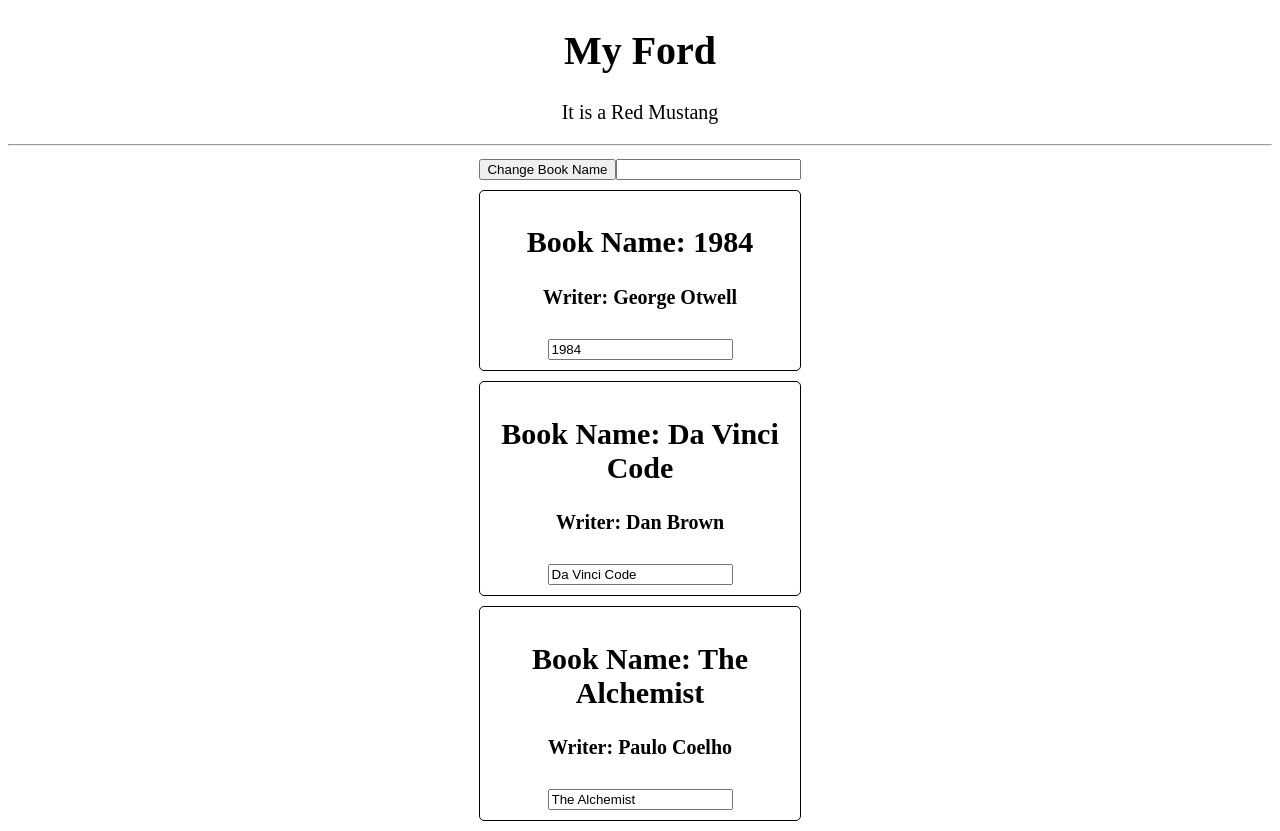
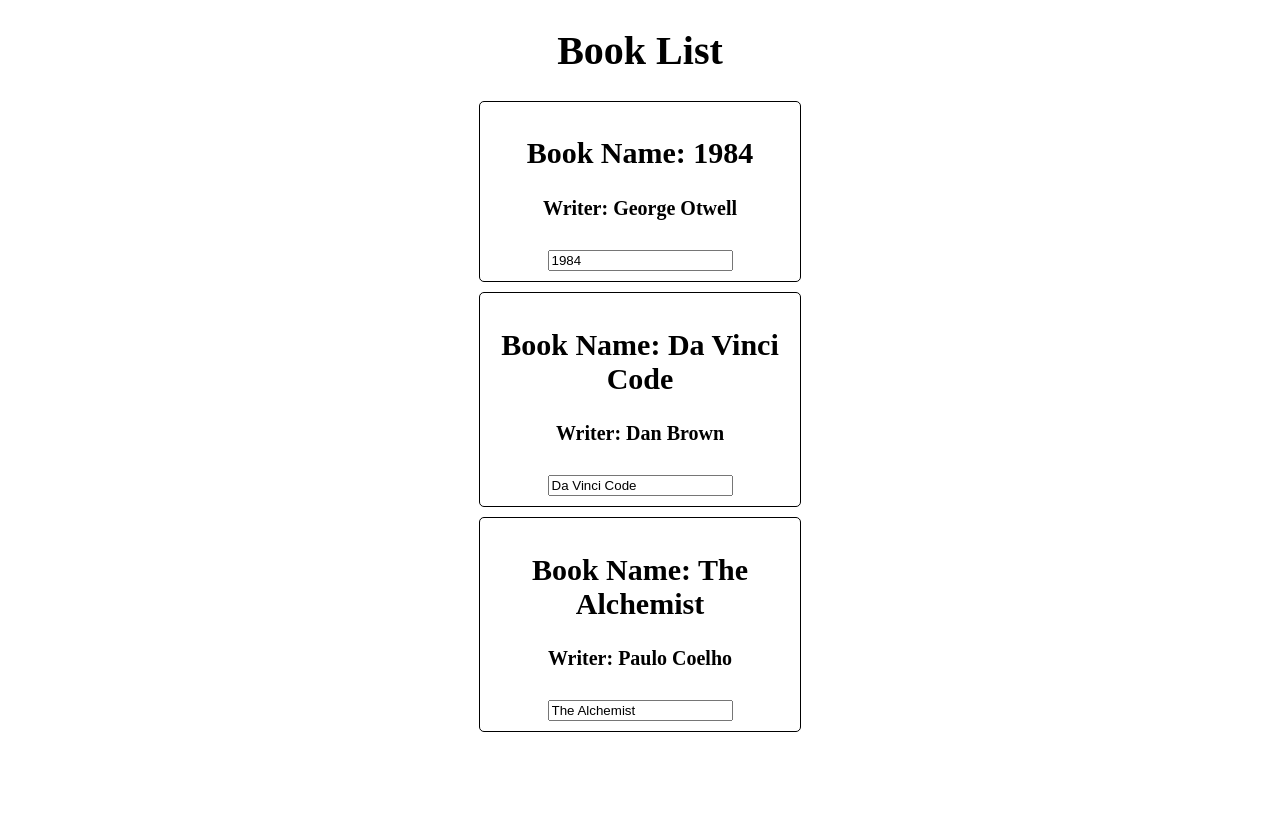
Before and after one commit to bishwajit037/myapp, a React (Vite) app: page / in a window 1280 px wide. After the commit the page ends 800 px from the top, so only its background shows below. Built offline with nearby package versions, Linux system fonts and the light colour scheme.

Commit message:
Component list complete

```diff
--- a/src/App.jsx
+++ b/src/App.jsx
@@ -1,6 +1,6 @@
 import React from 'react'
 import './App.css'
-import Book from './coponents/Book'
+import Book from './components/Book'
 
 class App extends React.Component{
   state = {
@@ -9,48 +9,50 @@ class App extends React.Component{
         color: "Red",
         year: "1984",
         book: [
-          {BookName:"1984", BookWriter:"George Otwell"},
-          {BookName:"Da Vinci Code", BookWriter:"Dan Brown"},
-          {BookName:"The Alchemist", BookWriter:"Paulo Coelho"}
+          {id:1, BookName:"1984", BookWriter:"George Otwell"},
+          {id:2, BookName:"Da Vinci Code", BookWriter:"Dan Brown"},
+          {id:3, BookName:"The Alchemist", BookWriter:"Paulo Coelho"}
         ]
       }
 
-  changeWithInputState = e =>{
+  deleteBookState = index => {
+    const updateBooks = [...this.state.book];
+    updateBooks.splice(index, 1);
     this.setState({
-      book: [
-        {BookName: e.target.value, BookWriter:"George Otwell"},
-        {BookName:"Da Vinci Code", BookWriter:"Dan Brown"},
-        {BookName:"The Alchemist", BookWriter:"Paulo Coelho"}
-      ]
+      book : updateBooks
+    });
+  }
+
+  changeWithInputState = (event, index) => {
+    const book = {
+      ...this.state.book[index]
+    }
+    book.BookName = event.target.value;
+    const inputBook = [...this.state.book];
+    inputBook[index] = book;
+
+    this.setState({
+      book : inputBook
     })
   }
 
-  changeBookName = newBookName =>{
-    this.setState({
-      book: [
-        {BookName:newBookName, BookWriter:"George Otwell"},
-        {BookName:"Da Vinci Code", BookWriter:"Dan Brown"},
-        {BookName:"The Alchemist", BookWriter:"Paulo Coelho"}
-      ]
-    })
-  }
 
   render(){
     const books = this.state.book.map((book, index) => {
       return (
-        <div key={index}>
-        <Book BookName={book.BookName} BookWriter={book.BookWriter} />
+        <div key={book.id}>
+          <Book
+            BookName={book.BookName}
+            BookWriter={book.BookWriter}
+            deleteBook = {()=>this.deleteBookState(index)}
+            inputName = {(event)=>this.changeWithInputState(event, index)}
+          />
         </div>
       );
     });
     return(
       <div className='App'>
-        <h1>My {this.state.brand}</h1>
-        <p>It is a {this.state.color} {this.state.model}</p>
-        <hr />
-
-        <button onClick={()=> this.changeBookName("1989")}>Change Book Name</button>
-        <input type="text" onChange={this.changeWithInputState} />
+        <h1>Book List</h1>
         {books}
       </div>
     )
--- a/src/coponents/Book.jsx
+++ b/src/components/Book.jsx
@@ -5,7 +5,7 @@ import '../Stylesheet/Book.css'
 let Book = props =>{
 	return (
 		<div className='book'>
-			<h2 onClick={props.change}>Book Name: {props.BookName}</h2>
+			<h2 onClick={props.deleteBook}>Book Name: {props.BookName}</h2>
 			<h4>Writer: {props.BookWriter}</h4>
 			<input type="text" onChange={props.inputName} value={props.BookName}/>
 		</div>
```
Also changed, not shown: src/coponents/Person.jsx (deleted, +0 -10 lines).
